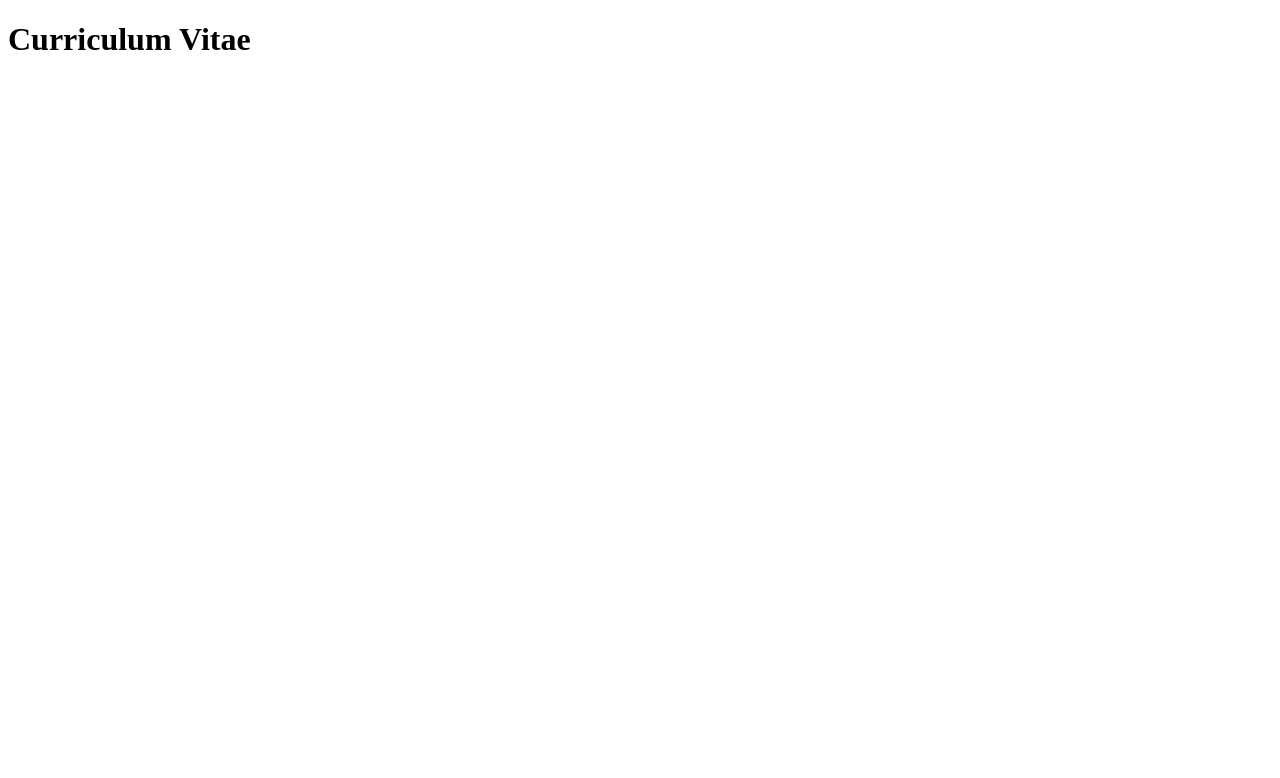
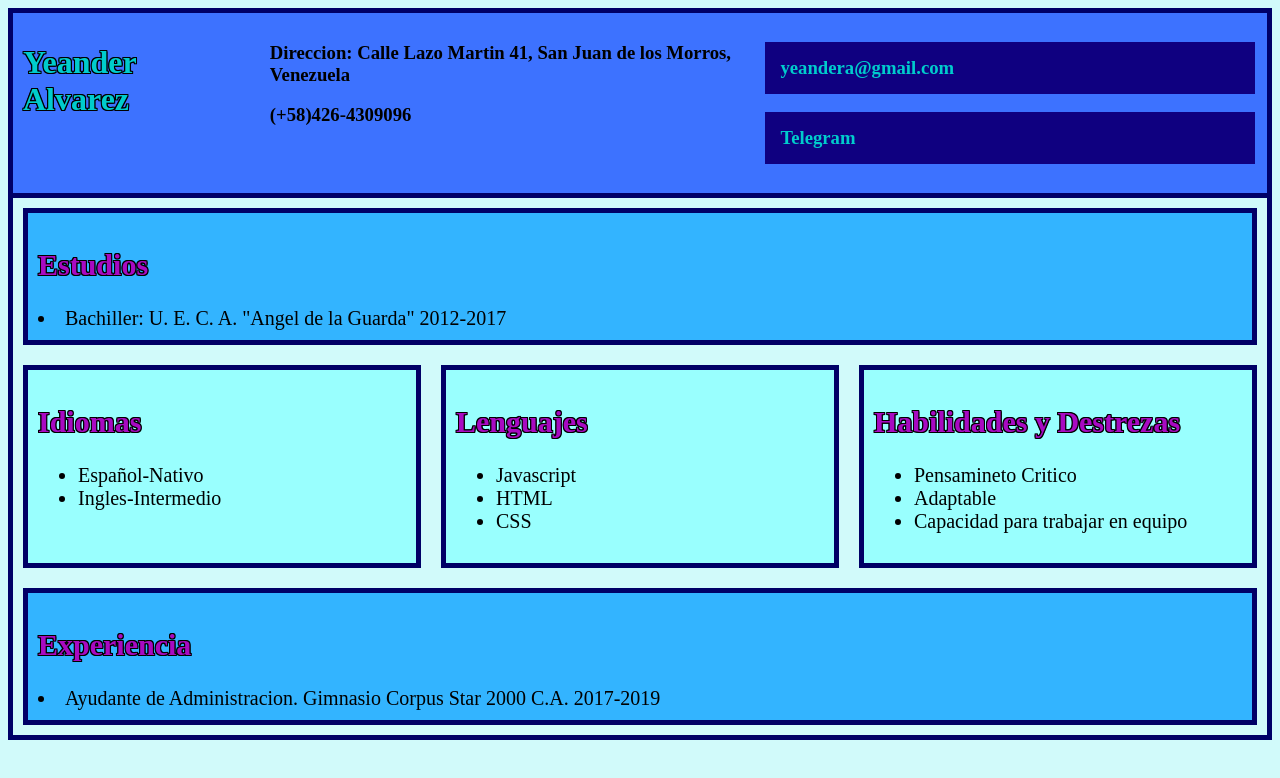
Before and after one commit to aisunerg-programacion2/evaluacion-html-y-css-yaanee, a plain HTML site: page index.html in a window 1280 px wide. Drawn offline with Linux system fonts and the light colour scheme.

Commit message:
Add files via upload

```diff
--- a/index.html
+++ b/index.html
@@ -1,14 +1,77 @@
 <!DOCTYPE html>
-<html lang="en">
-<head>
-  <meta charset="UTF-8">
-  <meta http-equiv="X-UA-Compatible" content="IE=edge">
-  <meta name="viewport" content="width=device-width, initial-scale=1.0">
-  <title>Curriculum Vitae</title>
-</head>
-<body>
+<html lang="es">
+	<head>
+		<meta charset="utf-8">
+		<meta name="viewport" content="width=device-width, intial-scale=1.0">
+		<meta http-equiv="X-UA-Compatible" content="ie-edge">
+		<title>Curriculum Vitae</title>
+		<link rel="stylesheet" href="style.css">
+			<link rel="icon" href="favicon.ico">
 
-  <h1>Curriculum Vitae</h1>
+	</head>
 
-</body>
+	<body>
+
+			<header>
+
+
+				<div class="toppa">
+					<h1>Yeander <br> Alvarez</h1>
+				</div>
+
+
+				<div class="toppu">
+					<h3>Direccion: Calle Lazo Martin 41, San Juan de los Morros, Venezuela </h3>
+					<h3>(+58)426-4309096</h3>
+
+				</div>
+				<div class="toppu">
+					<h3><a href="mailto:yeandera@gmail.com" class="enlace">yeandera@gmail.com</a></h3>
+					<h3><a href="https://t.me/Dexeon" class="enlace"> Telegram</a></h3>
+				</div>
+			</header>
+
+			<div class="bd">
+				<h2>Estudios</h2>
+				<li>Bachiller: U. E. C. A. "Angel de la Guarda" 2012-2017</li>
+
+
+			</div>
+			<section class= Lists>
+				<div class= List>
+					<h2>Idiomas</h2>
+						<ul>
+							<li>Español-Nativo</li>
+							<li>Ingles-Intermedio</li>
+						</ul>
+				</div>
+				<div class= List>
+					<h2>Lenguajes</h2>
+						<ul>
+							<li>Javascript</li>
+							<li>HTML</li>
+							<li>CSS</li>
+						</ul>
+				</div>
+				<div class= List>
+					<h2>Habilidades y Destrezas</h2>
+						<ul>
+							<li>Pensamineto Critico</li>
+							<li>Adaptable</li>
+							<li>Capacidad para trabajar en equipo</li>
+						</ul>
+				</div>
+			</section>
+
+		<div class="bd">
+
+			<h2>Experiencia</h2>
+			<li>Ayudante de Administracion. Gimnasio Corpus Star 2000 C.A. 2017-2019</li>
+
+
+		</div>
+
+
+	</body>
+
 </html>
--- /dev/null
+++ b/style.css
@@ -0,0 +1,100 @@
+body{background-color: #d1fafa;
+	border:5px solid #000066;
+
+ }
+
+header{display: flex;
+
+	background: #3368ffee;
+	padding: 10px;
+	border-bottom: 5px solid #000066;
+
+
+
+}
+
+
+.bd{
+	background-color: #33b4ff;
+	padding: 10px;
+	margin: 10px;
+	font-size: 20px;
+	border:5px solid #000066;
+
+
+}
+
+
+
+#contact{
+
+	text-align: right;
+
+
+}
+
+.toppa{
+	width: 20%;
+}
+.toppu{
+	width: 40%;
+}
+.enlace{
+	display: flex;
+	text-align: center;
+	background: #0f0080;
+	color: #00cccc;
+	padding: 15px;
+	margin: 2px;
+	text-decoration: none;
+}
+
+.enlace:hover{
+
+	background: purple;
+	color: #00ff9e;
+}
+.enlace:active{
+ background: #4d0f57;
+	color: #00ff9e;
+}
+
+
+h1{color: #00cccc;
+	text-shadow:
+        -1px -1px 0px #000,
+         0px -1px 0px #000,
+         1px -1px 0px #000,
+        -1px  0px 0px #000,
+         1px  0px 0px #000,
+        -1px  1px 0px #000,
+         0px  1px 0px #000,
+         1px  1px 0px #000;}
+
+h2{color: #a80ac2;
+	font-weight:bold;
+	text-shadow:
+        -1px -1px 0px #000,
+         0px -1px 0px #000,
+         1px -1px 0px #000,
+        -1px  0px 0px #000,
+         1px  0px 0px #000,
+        -1px  1px 0px #000,
+         0px  1px 0px #000,
+         1px  1px 0px #000;
+}
+h3{ color: #000000; }
+
+
+
+.List{
+	background: #99fffe;
+	padding: 10px;
+	margin: 10px;
+	width: 30%;
+	font-size: 20px;
+	border:5px solid #000066;
+
+}
+
+.Lists{display: flex;}
```
Also changed, not shown: favicon.ico (added).
